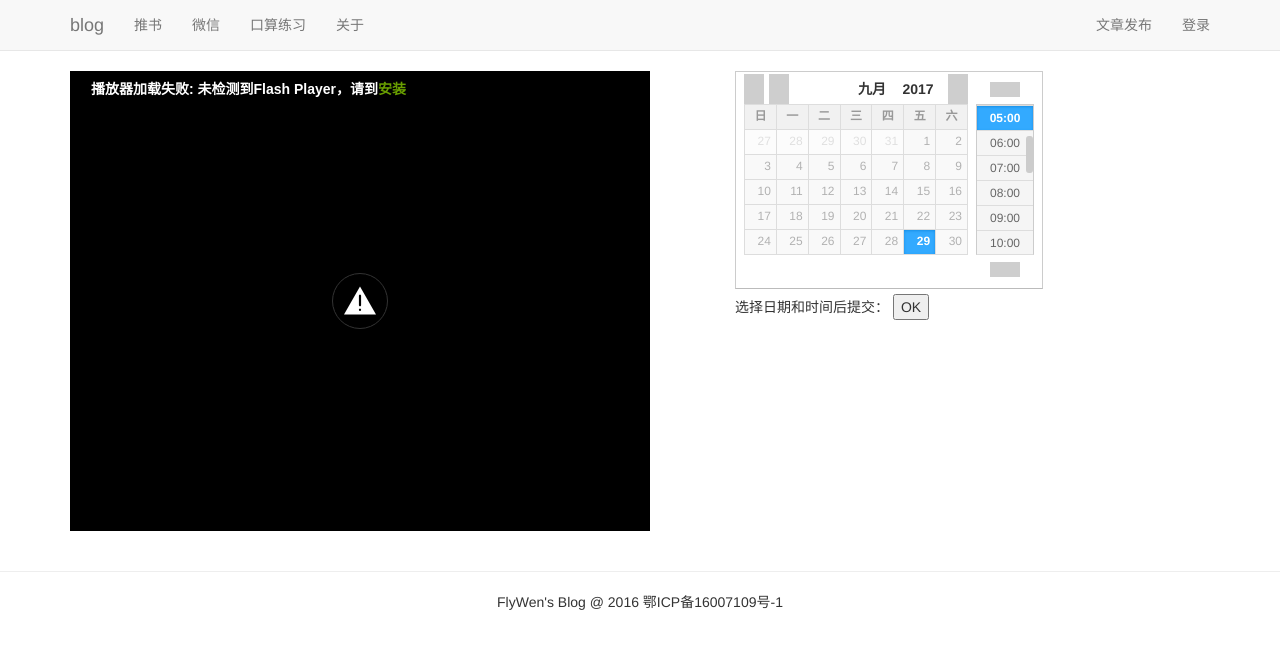
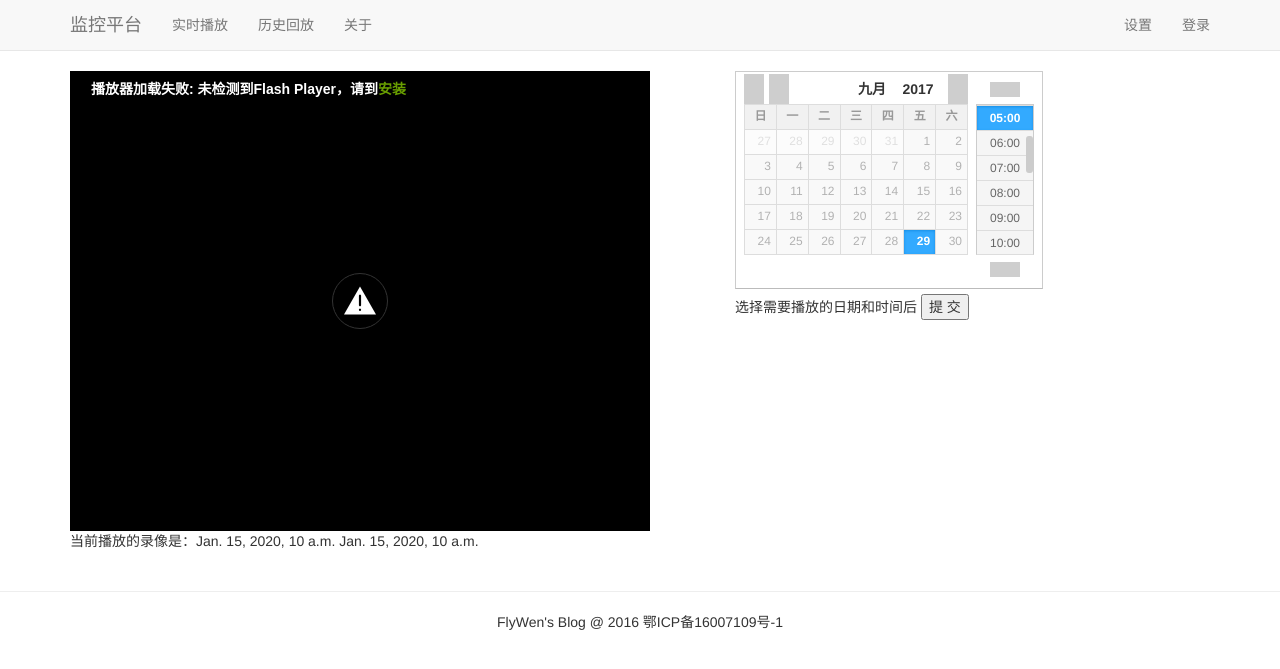
Before and after one commit to flywen/cctv, a Django app: template cctv_ffmpeg/templates/index.html in a window 1280 px wide. Shown: the top 669 px of the page. Run offline with Django 3.2, Linux system fonts and the light colour scheme; the template is opened without the code that fills it: most values are stand-ins (such as "Sample title", 1, 10 or a date in 2020); parts of the project's set-up code (start-up, migrations or seed data) failed here and were passed over; some libraries are stand-ins or nearby versions; grey boxes are pictures that could not be loaded.

Commit message:
add the index

```diff
--- a/cctv_ffmpeg/templates/index.html
+++ b/cctv_ffmpeg/templates/index.html
@@ -34,17 +34,14 @@
                 <span class="icon-bar"></span>
                 <span class="icon-bar"></span>
             </button>
-            <a href="/" class="navbar-brand">blog</a>
+            <a href="#" class="navbar-brand">监控平台</a>
         </div>
         <div id="navbar" class="collapse navbar-collapse bs-navbar-collapse">
             <ul class="nav navbar-nav">
-                <li><a href="#">推书</a></li>
+                <li><a href="#">实时播放</a></li>
             </ul>
             <ul class="nav navbar-nav">
-                <li><a href="/weixin">微信</a></li>
-            </ul>
-            <ul class="nav navbar-nav">
-                <li><a href="/calculate">口算练习</a></li>
+                <li><a href="/weixin">历史回放</a></li>
             </ul>
             <ul class="nav navbar-nav">
                 <li><a href="/about">关于</a></li>
@@ -52,11 +49,11 @@
             <!-- 判断用户是否已经登录 -->
 
             <ul class="nav navbar-nav navbar-right">
-                <li><a href="/login">登录</a></li>
+                <li><a href="/admin">登录</a></li>
             </ul>
 
             <ul class="nav navbar-nav navbar-right">
-                <li><a href="/article/publish">文章发布</a></li>
+                <li><a href="/article/publish">设置</a></li>
             </ul>
 
         </div>
@@ -68,8 +65,6 @@
 
     <div class="col-sm-7">
         <div class="row">
-
-
             <div id="ff"></div>
             <script type="text/javascript" src="/static/T5Player-SDK/player/cyberplayer.js"></script>
             <script type="text/javascript">
@@ -79,7 +74,7 @@
                     backcolor: "#FFFFFF",
                     stretching: "uniform",
 
-                    file: "http://192.168.1.191/play01.m3u8",
+                    file: "/static/mov/{{ file_url }}",
                     ak: "6f5e7b6812674d448df2de58ffffe794",
                     autoStart: true,
                     repeat: false,
@@ -87,18 +82,19 @@
                     controls: "over"
                 });
             </script>
-
+        当前播放的录像是：{{ date }} {{ time }}
         </div>
     </div>
 
 
     <div class="col-sm-4">
         <div class="row">
-
-            <input type="text" id="datetimepicker"/></br>
-            选择日期和时间后提交：
-            <button id="get_btn">OK</button>
-
+          <form method="post" action="/">{% csrf_token %}
+            <input type="hidden" id="datetime" name="datetime">
+            <input type="text" id="datetimepicker"><br>
+            选择需要播放的日期和时间后
+            <button type="submit" onclick="save()">提  交</button>
+          </form>
             <script src="/static/js/jquery.js"></script>
             <script src="/static/js/jquery.datetimepicker.js"></script>
             <script>
@@ -111,11 +107,10 @@
                     minDate: oldday,
                     maxDate: today,
                 });
-                $('#get_btn').click(function () {
-                    document.write($('#datetimepicker').val())
-                });
+                function save() {
+                    $('#datetime').val($('#datetimepicker').val());
+                }
             </script>
-
 
         </div>
     </div>
```
Also changed, not shown: cctv_ffmpeg/views.py (+12 -2 lines), static/mov/playlist.py (added, +24 -0 lines), static/__init__.py (added), 1 other file.
